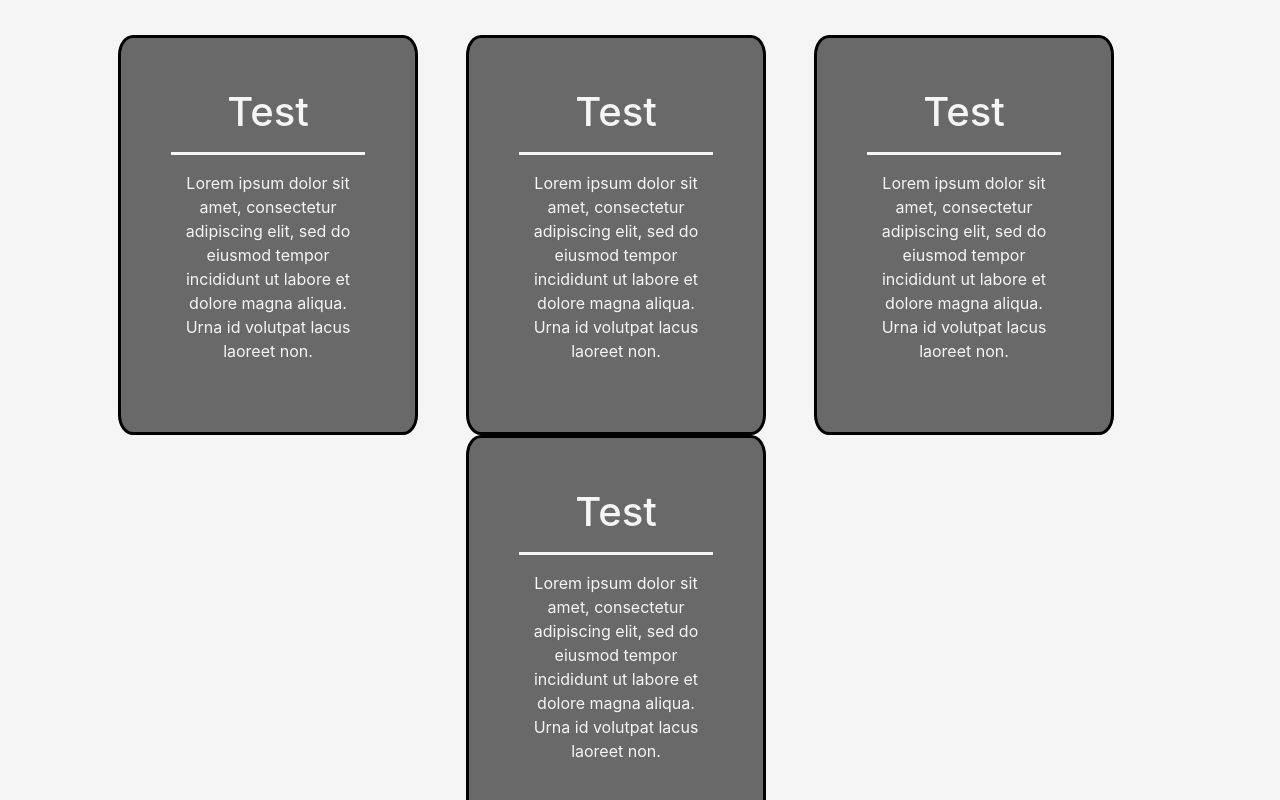
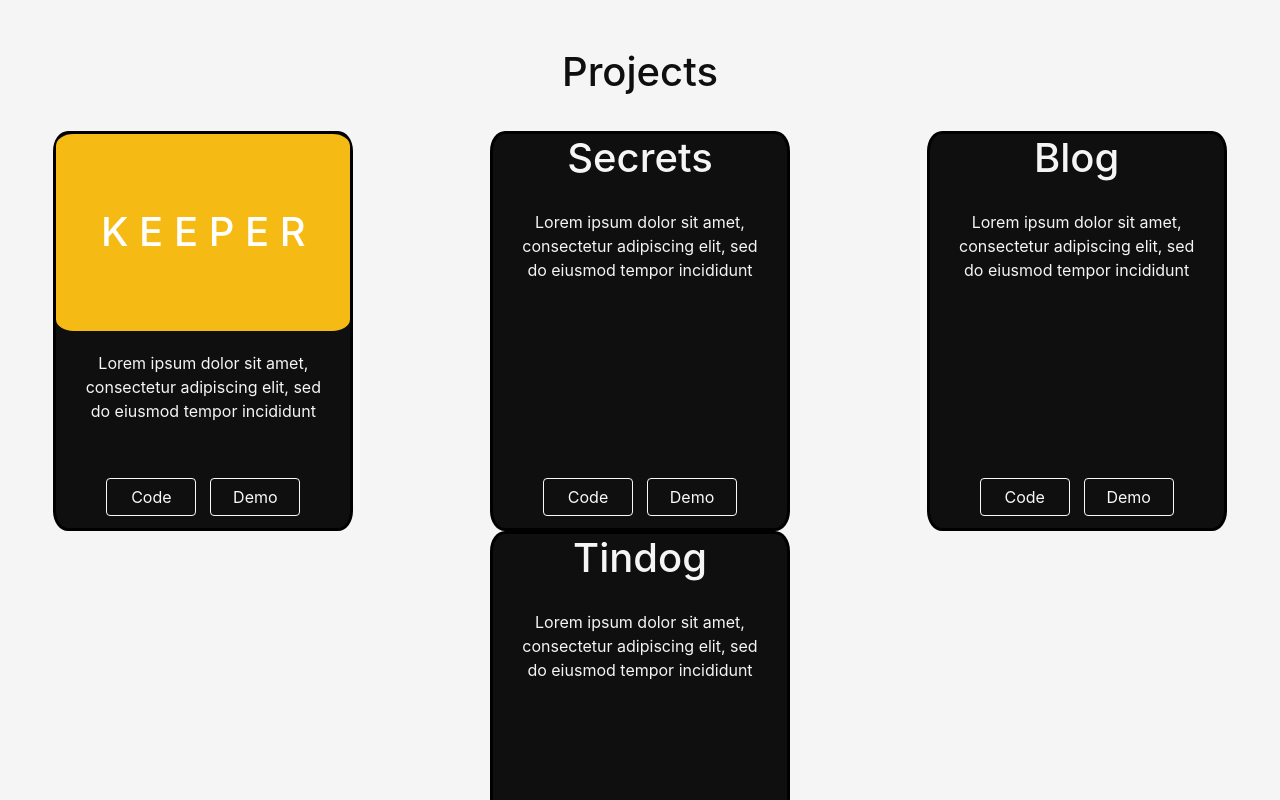
Before and after one commit to Typical-Joey/Portfolio, a React (Create React App) app: page / in a window 1280 px wide. Shown: the part 920-1720 px from the top of the page. Built offline with nearby package versions, Linux system fonts and the light colour scheme.

Commit message:
Started development on projects section

```diff
--- a/public/index.html
+++ b/public/index.html
@@ -12,11 +12,23 @@
       crossorigin="anonymous"
     ></script>
     <!-- Bootstrap -->
-    <link rel="stylesheet" href="https://stackpath.bootstrapcdn.com/bootstrap/4.5.2/css/bootstrap.min.css" integrity="sha384-JcKb8q3iqJ61gNV9KGb8thSsNjpSL0n8PARn9HuZOnIxN0hoP+VmmDGMN5t9UJ0Z" crossorigin="anonymous">
-    <script src="https://stackpath.bootstrapcdn.com/bootstrap/4.5.2/js/bootstrap.min.js" integrity="sha384-B4gt1jrGC7Jh4AgTPSdUtOBvfO8shuf57BaghqFfPlYxofvL8/KUEfYiJOMMV+rV" crossorigin="anonymous"></script>
-    <script src="https://stackpath.bootstrapcdn.com/bootstrap/4.5.2/js/bootstrap.bundle.min.js" integrity="sha384-LtrjvnR4Twt/qOuYxE721u19sVFLVSA4hf/rRt6PrZTmiPltdZcI7q7PXQBYTKyf" crossorigin="anonymous"></script>
-    <link rel="stylesheet" href="./styles.css">
-
+    <link
+      rel="stylesheet"
+      href="https://stackpath.bootstrapcdn.com/bootstrap/4.5.2/css/bootstrap.min.css"
+      integrity="sha384-JcKb8q3iqJ61gNV9KGb8thSsNjpSL0n8PARn9HuZOnIxN0hoP+VmmDGMN5t9UJ0Z"
+      crossorigin="anonymous"
+    />
+    <script
+      src="https://stackpath.bootstrapcdn.com/bootstrap/4.5.2/js/bootstrap.min.js"
+      integrity="sha384-B4gt1jrGC7Jh4AgTPSdUtOBvfO8shuf57BaghqFfPlYxofvL8/KUEfYiJOMMV+rV"
+      crossorigin="anonymous"
+    ></script>
+    <script
+      src="https://stackpath.bootstrapcdn.com/bootstrap/4.5.2/js/bootstrap.bundle.min.js"
+      integrity="sha384-LtrjvnR4Twt/qOuYxE721u19sVFLVSA4hf/rRt6PrZTmiPltdZcI7q7PXQBYTKyf"
+      crossorigin="anonymous"
+    ></script>
+    <link rel="stylesheet" href="./styles.css" />
   </head>
   <body>
     <div id="root"></div>
--- a/public/styles.css
+++ b/public/styles.css
@@ -1,3 +1,7 @@
+html {
+  scroll-behavior: smooth;
+}
+
 body {
   background-image: linear-gradient(#0f0f0f, #161616, #0f0f0f);
   color: #f5f5f5;
@@ -26,13 +30,12 @@ hr {
   color: #f5f5f5;
   padding-top: 20rem;
   mix-blend-mode: exclusion;
-
 }
 
 .projects {
   background-color: #f5f5f5;
   color: #0f0f0f;
-  padding: 4rem 0;
+  padding: 10rem 0;
 }
 
 .project {
@@ -41,11 +44,34 @@ hr {
   width: 300px;
   height: 400px;
   color: #f5f5f5;
-  background-color: #696969;
-  padding: 50px;
+  background-color: #0f0f0f;
+  /* padding: 50px; */
   border: black solid 3px;
   border-radius: 5%;
-  margin-right: 3rem;
+}
+
+.project-button {
+  display: inline-block;
+  position: absolute;
+  bottom: 3%;
+  width: 90px;
+}
+
+.project-button-left {
+  left: 50px;
+}
+
+.project-button-right {
+  right: 50px;
+}
+
+.keeper {
+  width: 100%;
+  border-radius: 6%;
+  height: 50%;
+  background-color: #f5ba13;
+  color: #fff;
+  padding-top: 25%;
 }
 
 .contact {
--- a/src/components/Greeting.jsx
+++ b/src/components/Greeting.jsx
@@ -8,7 +8,7 @@ export default function Hello() {
       <div className="greeting-text">
         <h1>Hi, I'm Joseph</h1>
         <h2>
-          A Full Stack Software Engineer
+          A Full-Stack Software Engineer
         </h2>
       </div>
     </div>
--- a/src/components/Project.jsx
+++ b/src/components/Project.jsx
@@ -2,10 +2,25 @@ import React from "react";
 
 export default function Project(props) {
   return (
-    <div className="project">
-      <h1>{props.title}</h1>
-      <hr />
-      <p>{props.body}</p>
+    <div className="card project">
+      <div className={props.className}>
+        <h1>{props.title}</h1>
+      </div>
+      <div className="card-body">
+        <p className="card-text">{props.body}</p>
+        <a
+          href=""
+          className="btn btn-outline-light project-button project-button-left"
+        >
+          Code
+        </a>
+        <a
+          href=""
+          className="btn btn-outline-light project-button project-button-right"
+        >
+          Demo
+        </a>
+      </div>
     </div>
   );
 }
--- a/src/components/Projects.jsx
+++ b/src/components/Projects.jsx
@@ -1,27 +1,39 @@
 import React from "react";
 import Project from "./Project";
 
+
 export default function Projects() {
   return (
-    <div id="Projects" className="projects container-fluid">
+    <div id="Projects" className="projects">
       <h1>Projects</h1>
       <hr />
+      <div className="row">
+        <div class="col">
           <Project
-        title="Test"
-        body="Lorem ipsum dolor sit amet, consectetur adipiscing elit, sed do eiusmod tempor incididunt ut labore et dolore magna aliqua. Urna id volutpat lacus laoreet non."
+            className="keeper"
+            title="K E E P E R"
+            body="Lorem ipsum dolor sit amet, consectetur adipiscing elit, sed do eiusmod tempor incididunt"
           />
+        </div>
+        <div class="col">
           <Project
-        title="Test"
-        body="Lorem ipsum dolor sit amet, consectetur adipiscing elit, sed do eiusmod tempor incididunt ut labore et dolore magna aliqua. Urna id volutpat lacus laoreet non."
+            title="Secrets"
+            body="Lorem ipsum dolor sit amet, consectetur adipiscing elit, sed do eiusmod tempor incididunt"
           />
+        </div>
+        <div class="col">
           <Project
-        title="Test"
-        body="Lorem ipsum dolor sit amet, consectetur adipiscing elit, sed do eiusmod tempor incididunt ut labore et dolore magna aliqua. Urna id volutpat lacus laoreet non."
+            title="Blog"
+            body="Lorem ipsum dolor sit amet, consectetur adipiscing elit, sed do eiusmod tempor incididunt"
           />
+        </div>
+        <div class="col">
           <Project
-        title="Test"
-        body="Lorem ipsum dolor sit amet, consectetur adipiscing elit, sed do eiusmod tempor incididunt ut labore et dolore magna aliqua. Urna id volutpat lacus laoreet non."
+            title="Tindog"
+            body="Lorem ipsum dolor sit amet, consectetur adipiscing elit, sed do eiusmod tempor incididunt"
           />
+        </div>
+      </div>
     </div>
   );
 }
```
Lines whose indentation alone changed are shown as unchanged.
